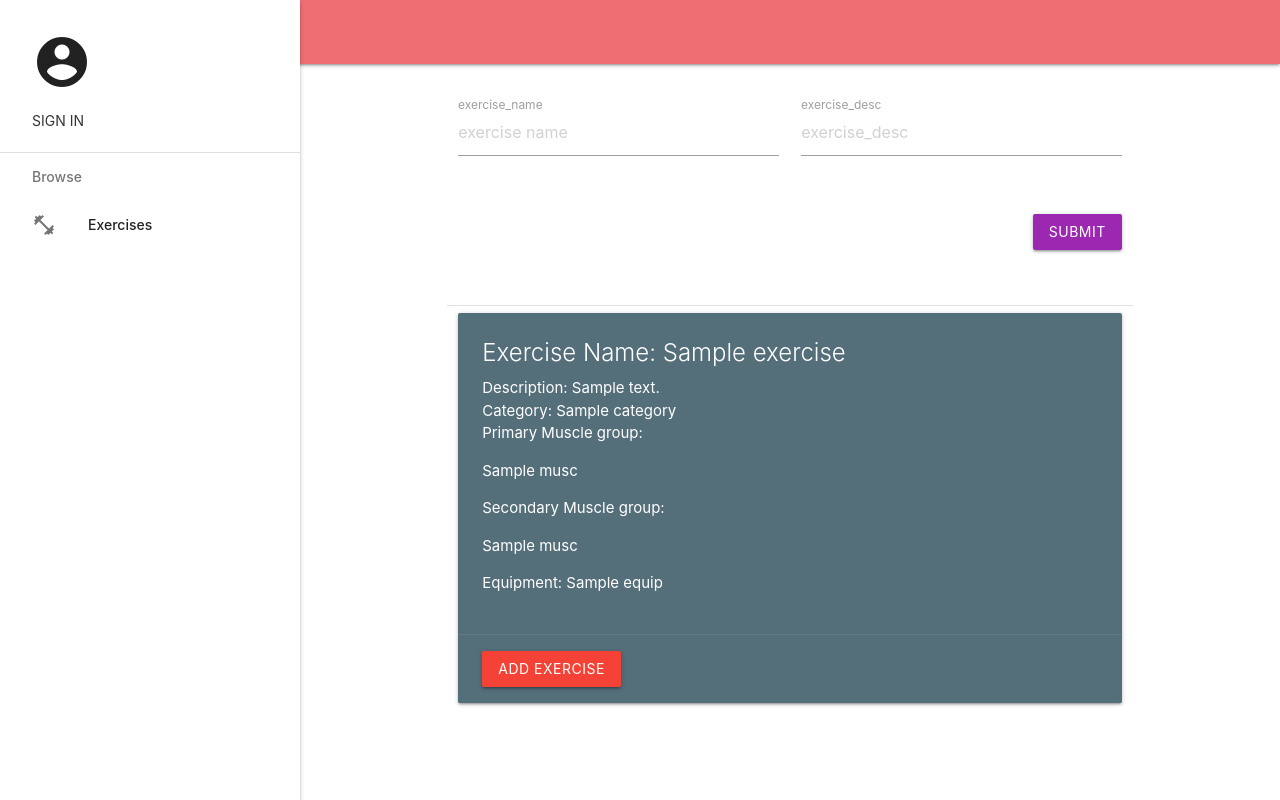
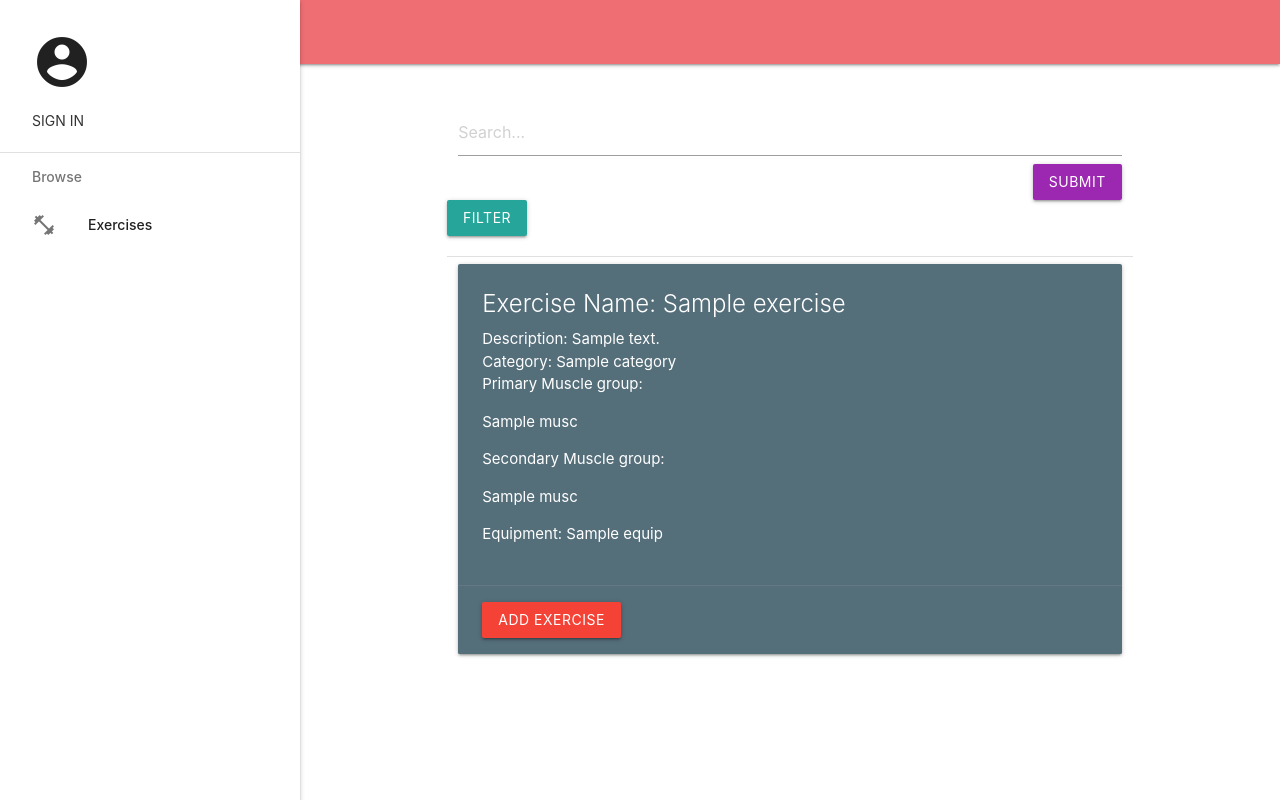
Before and after one commit to Tyrell-Lewis/Internal-Server-Error-1, a Flask app: template App/templates/exercises.html in a window 1280 px wide. Run offline with Flask 3, Linux system fonts and the light colour scheme; tables that the repository leaves empty hold one stand-in row (values such as "Sample post"); the template is opened without the code that fills it: values that come from a table or form of the project are taken from there, most other values are stand-ins (such as "Sample title", 1, 10 or a date in 2020); parts of the project's set-up code (start-up, migrations or seed data) failed here and were passed over.

Commit message:
added search form + filter (very scrappy just for emil to implement)

```diff
--- a/App/templates/exercises.html
+++ b/App/templates/exercises.html
@@ -9,40 +9,19 @@
 
     <div class="row">
       <form class="col s12" method="POST" action="/exercises">
+        <div class = "input-field">
+          <input placeholder="Search..." name = "exercise_name" type = "text">
+          <button class="btn waves-effect waves-light right purple" type="submit" name="action">Submit</button>
+        </div>
+      </form>
+      <a class='dropdown-trigger btn' href='#' data-target='dropdown1'>Filter</a>
 
-        <div class="row">
-          <div class="input-field col s6">
-            <input placeholder="exercise name" name="exercise_name" type="text" >
-            <label for="exercise_name">exercise_name</label>
-          </div>
-          <div class="input-field col s6">
-              <input placeholder="exercise_desc" name="exercise_desc" type="text" >
-              <label for="exercise_desc">exercise_desc</label>
-            </div>
-        </div>
-
-
-        <!-- code for ui number imput -->
-        <!-- <form class="col" method="GET" action="/exercises">
-          <div class="input-field inline">
-            <input type="number" name="start_point" value="1">
-            <label for="start_point">start_point</label>
-          </div>
-            <input type="submit" class="btn" value="Update">
-
-            <input type="number" name="start_point" value="1">
-            <label for="start_point">start_point</label>
-          </div>
-            <input type="submit" class="btn" value="Update">
-        </form> -->
-
-        <div class="row">
-          <div class="input-field col s12">
-            <button class="btn waves-effect waves-light right purple" type="submit" name="action">Submit</button>
-          </div>
-        </div>
-
-      </form>
+      <!-- Dropdown Structure -->
+      <ul id='dropdown1' class='dropdown-content'>
+        {% for category in categories %}
+        <li><a href="">{{category.name}}</a></li>
+        {% endfor %}
+      </ul>
     </div>
     <div class = "grid-container">
       {%for exercise in exercises%}
@@ -93,7 +72,7 @@
               {% endif %}
             </div>
             <div class="card-action">
-              <form method = "POST" action = "/workout/{{exercise.id}}">
+              <form method = "GET" action = "/workouts">
                 <button class = "btn red">Add Exercise</button>
               </form>
             </div>
--- a/App/views/exercise.py
+++ b/App/views/exercise.py
@@ -28,7 +28,3 @@ def get_exercise_page():
     return render_template('exercises.html', exercises=exercises, categories=categories, muscles=muscles, equipment=equipment)
 
 @exercise_views.route('/exercises', methods=['POST'])
-def create_exercise_action():
-    create_exercise(145, request.form.get('exercise_name'), request.form.get('exercise_desc'), 'Abs')# put a form method with options to choose from a list of categories
-    return redirect (url_for('exercise_views.get_exercise_page'))
-    #return redirect (request.referrer)
```
